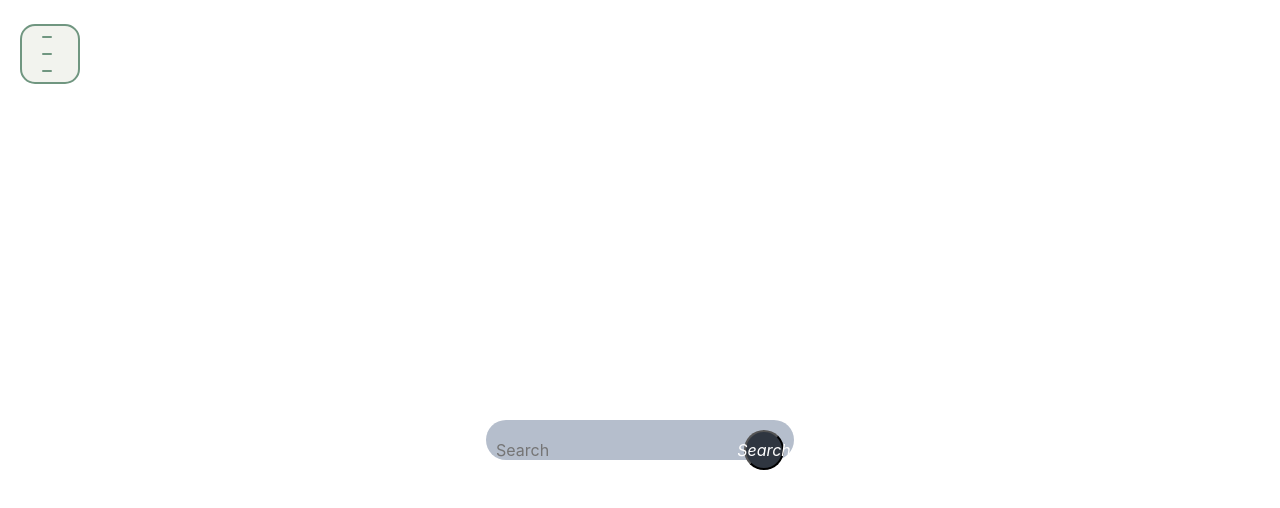
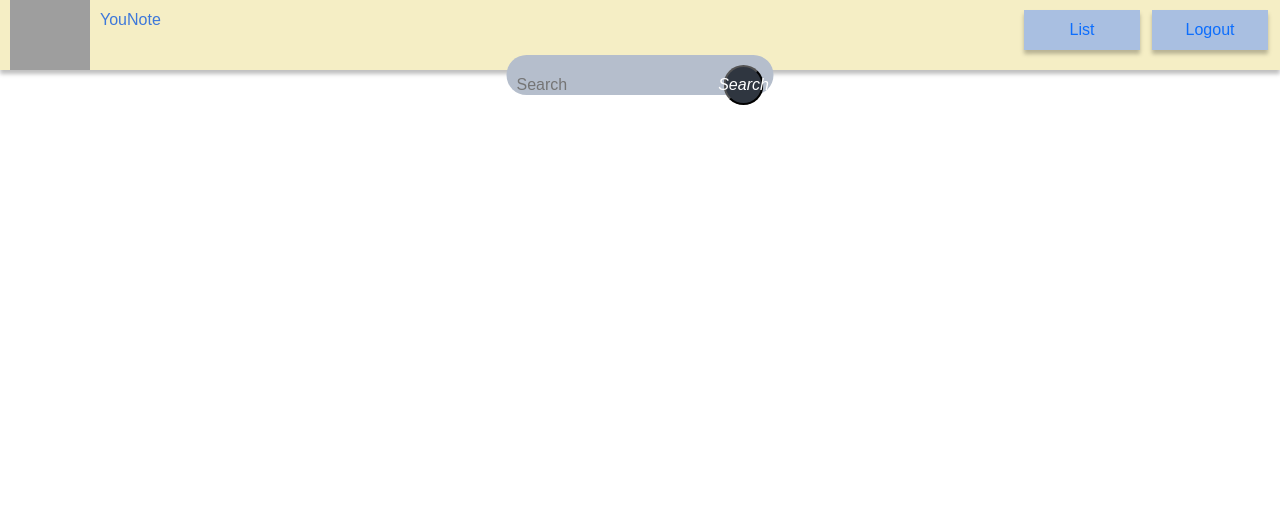
Before and after one commit to jarrywc/you-note, a React (Create React App) app: page / in a window 1280 px wide. Before the commit this address had no page. Shown: the top 508 px of the page. Built offline with nearby package versions, Linux system fonts and the light colour scheme; grey boxes are pictures that could not be loaded.

Commit message:
Logout works. Cannot get navbar to match Flask rendered Nav

```diff
--- a/src/App.js
+++ b/src/App.js
@@ -1,13 +1,14 @@
 // import './App.css';
 import React from 'react';
-import { SearchMain} from './nav';
-import {Menu} from './menu'
+// import { SearchMain} from './nav';
+// import {Menu} from './menu'
 import { Route, Routes} from 'react-router-dom';
 import {MyVideos} from './MyVideos'
 import {Results} from './results'
 import {VideoNote} from "./components/VideoNote";
 import {MyVideosNav} from "./components/MyVideosNav";
 import {MDBContainer, MDBRow} from "mdb-react-ui-kit";
+import {AltNav} from "./altNav";
 
 
 
@@ -16,14 +17,11 @@ function App() {
   return (
 
       <>
-        {/*<MDBNavbar>*/}
-        {/*  <img className="nav-icon" src="./younote.png" alt=""/>*/}
-        {/*  <h1 className="nav-header">YouNote</h1>*/}
-        {/*  <a className="home-btn" style="text-decoration:none" href="">Home</a>*/}
-        {/*</MDBNavbar>*/}
+
         <div>
-        <Menu/>
-        <SearchMain/>
+            <AltNav />
+        {/*<Menu/>*/}
+        {/*<SearchMain/>*/}
             <MDBContainer className="d-lg-flex">
             <MDBRow xs={3} style={{padding:"5px", height:"100%"}}>
                 <div id='changeable'/>
--- /dev/null
+++ b/src/altNav.js
@@ -0,0 +1,42 @@
+import axios from "axios";
+import {SearchMain} from "./nav";
+import {Navbar, NavbarBrand, NavItem} from "react-bootstrap";
+import {Link} from "react-router-dom";
+
+export const AltNav = () => {
+
+    // let navigate = useNavigate();
+    //
+    // const onClickReact = (link) => {
+    //     navigate(link, { replace: true });
+    // }
+
+    const onClick = async (e) => {
+        console.log('Go to '+e.target.value)
+        await axios.get('/'+e.target.value );
+        // window.location.pathname = "/landing";
+        // window.location.reload();
+
+    }
+
+    return (
+        <Navbar className="navbar-expand-lg ">
+            <img className="nav-icon" src="/static/younote.png" alt=""/>
+            <div className="nav-header">YouNote</div>
+            <SearchMain />
+            <NavItem>
+                <Link className="home-btn" to="/videos/list" style={{textDecoration:"none"}} href="">List</Link>
+            </NavItem>
+            {/*<NavItem>*/}
+            {/*    <a className="sign-btn" onClick={onClick} defaultValue={'/landing'} style={{textDecoration:"none"}} href="">Home</a>*/}
+            {/*</NavItem>*/}
+            <NavItem>
+                <a className="sign-btn" onClick={onClick} defaultValue={'/logout'} style={{textDecoration:"none"}} href="">Logout</a>
+            </NavItem>
+
+        </Navbar>
+
+
+
+    );
+}
--- /dev/null
+++ b/src/alt_style.css
@@ -0,0 +1,215 @@
+body{
+
+    font-family: Arial, Helvetica, sans-serif;
+}
+.navbar{
+    position: absolute;
+    width: 100%;
+    height: 70px;
+    left: 0px;
+    top: 0px;
+
+    background: #F5EEC5;
+    box-shadow: 0px 4px 4px rgba(0, 0, 0, 0.25);
+}
+
+.nav-icon{
+    position: absolute;
+    width: 80px;
+    height: 70px;
+    left: 10px;
+    top: 0px;
+
+}
+
+.nav-header{
+    position: absolute;
+    width: 80px;
+    height: 100px;
+    left: 100px;
+    top: 8px;
+    color: #3E78DA;
+
+}
+
+.home-btn{
+    display: grid;
+    position: absolute;
+    width: 116px;
+    height: 40px;
+    left: 80%;
+    top: 10px;
+
+    background: #A9BFE1;
+    box-shadow: 0px 4px 4px rgba(0, 0, 0, 0.25);
+    place-items: center;
+    z-index:1;
+}
+
+.sign-btn{
+    display: grid;
+    position: absolute;
+    width: 116px;
+    height: 40px;
+    left: 90%;
+    top: 10px;
+
+    background: #A9BFE1;
+    box-shadow: 0px 4px 4px rgba(0, 0, 0, 0.25);
+    place-items: center;
+    z-index:1;
+
+}
+
+.sign-btn:hover, .home-btn:hover  {
+    background-color:#3E78DA;
+    transition: 0.3s;
+}
+
+
+.team{
+    display: flex;
+    position: fixed;
+    width: 100%;
+    height: 80px;
+    left: 0px;
+    bottom: 0%;
+    justify-content: space-evenly;
+    background: #3f81f3;
+    align-items: center;
+
+}
+
+.name{
+    color: #fff;
+    font-size: 20px;
+    top:50%;
+}
+
+.tagline{
+    position: absolute;
+    width: 753px;
+    height: 272px;
+    left: 120px;
+    top: 195px;
+
+    font-family: Arial, Helvetica, sans-serif;
+    font-style: normal;
+    font-weight: 400;
+    font-size: 70px;
+    line-height: 135px;
+    color: #6c9feb;
+
+
+
+}
+
+.info{
+    position: absolute;
+    width: 620px;
+    height: 272px;
+    left: 120px;
+    top: 330px;
+
+    font-family: Arial, Helvetica, sans-serif;
+    font-style: normal;
+    font-weight: 400;
+    font-size: 20px;
+    line-height: 30px;
+    color: #3f81f3;
+}
+
+
+
+.btn-grad {background-image: linear-gradient(to right, #ffb2479e 0%, #ffcc33a1  51%, #ffb347  100%)}
+.btn-grad {
+    position: absolute;
+    width: 200px;
+    height: 50px;
+    left: 108px;
+    top: 500px;
+    margin: 10px;
+    padding: 15px 45px;
+    text-align: center;
+    text-transform: uppercase;
+    transition: 0.5s;
+    background-size: 200% auto;
+    color: white;
+    box-shadow: 0 0 20px #eee;
+    border-radius: 10px;
+    display: block;
+    filter: drop-shadow(0px 4px 4px rgba(0, 0, 0, 0.05));
+}
+
+
+.btn-grad:hover {
+    background-position: right center; /* change the direction of the change here */
+    color: #fff;
+    text-decoration: none;
+}
+.btn-grad2 {background-image: linear-gradient(to right, #ffb2479e 0%, #ffcc33a1  51%, #ffb347  100%)}
+.btn-grad2 {
+    position: absolute;
+    width: 200px;
+    height: 50px;
+    left: 350px;
+    top: 500px;
+    margin: 10px;
+    padding: 15px 45px;
+    text-align: center;
+    text-transform: uppercase;
+    transition: 0.5s;
+    background-size: 200% auto;
+    color: white;
+    box-shadow: 0 0 20px #eee;
+    border-radius: 10px;
+    display: block;
+    filter: drop-shadow(0px 4px 4px rgba(0, 0, 0, 0.05));
+}
+
+
+.btn-grad2:hover {
+    background-position: right center; /* change the direction of the change here */
+    color: #fff;
+    text-decoration: none;
+}
+
+.main-pic{
+    position: absolute;
+    width: 660px;
+    height: 700px;
+    left: 756px;
+    top: -10px;
+    filter: drop-shadow(0px 4px 4px rgba(0, 0, 0, 0.25));
+    z-index:0;
+}
+
+
+
+.card-deck{
+    position: absolute;
+    top: 100%;
+}
+
+.hi{
+    position: absolute;
+    top: 160%;
+}
+.break{
+    top: 130%;
+}
+.team-ico{
+    height: 70px;
+}
+
+.card-title{
+    color: #3f81f3;
+}
+
+.scroll{
+    font-size: larger;
+}
+
+html {
+    scroll-behavior: smooth;
+}
--- a/src/index.js
+++ b/src/index.js
@@ -8,6 +8,7 @@ import './index.css';
 import App from './App';
 import reportWebVitals from './reportWebVitals';
 import {BrowserRouter} from 'react-router-dom'
+import './alt_style.css'
 
 ReactDOM.render(
 
--- a/src/menu.js
+++ b/src/menu.js
@@ -6,11 +6,11 @@ import React from 'react';
 
 const onLogout = async () => {
     console.log('Logout')
-    const response = await axios.get('logout' );
-    if(response.status === 200){
-        window.location.pathname = "/landing"
-        window.location.reload()
-    }
+    await axios.get('/logout' );
+    // window.location.pathname = "/landing";
+    window.location.reload();
+
+
 }
 
 export function Menu(){
```
Also changed, not shown: src/footer.js (added, +14 -0 lines), 1 other file (tests, documents, lock files or other folders).
